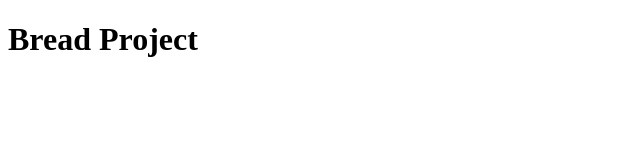
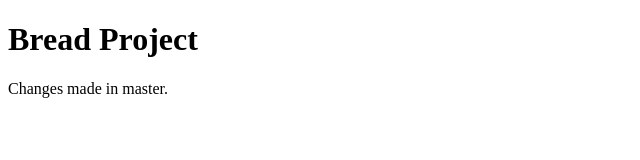
Before and after one commit to ziagithub/com.est.bread, a plain HTML site: page WebContent/index.html in a window 1280 px wide. Shown: the whole page, without its empty margins (0-640 px from the left). Drawn offline with Linux system fonts and the light colour scheme.

Commit message:
Changes made in index of master

```diff
--- a/WebContent/index.html
+++ b/WebContent/index.html
@@ -6,5 +6,6 @@
 </head>
 <body>
 	<h1>Bread Project</h1>
+	<p>Changes made in master.</p>
 </body>
 </html>
```
